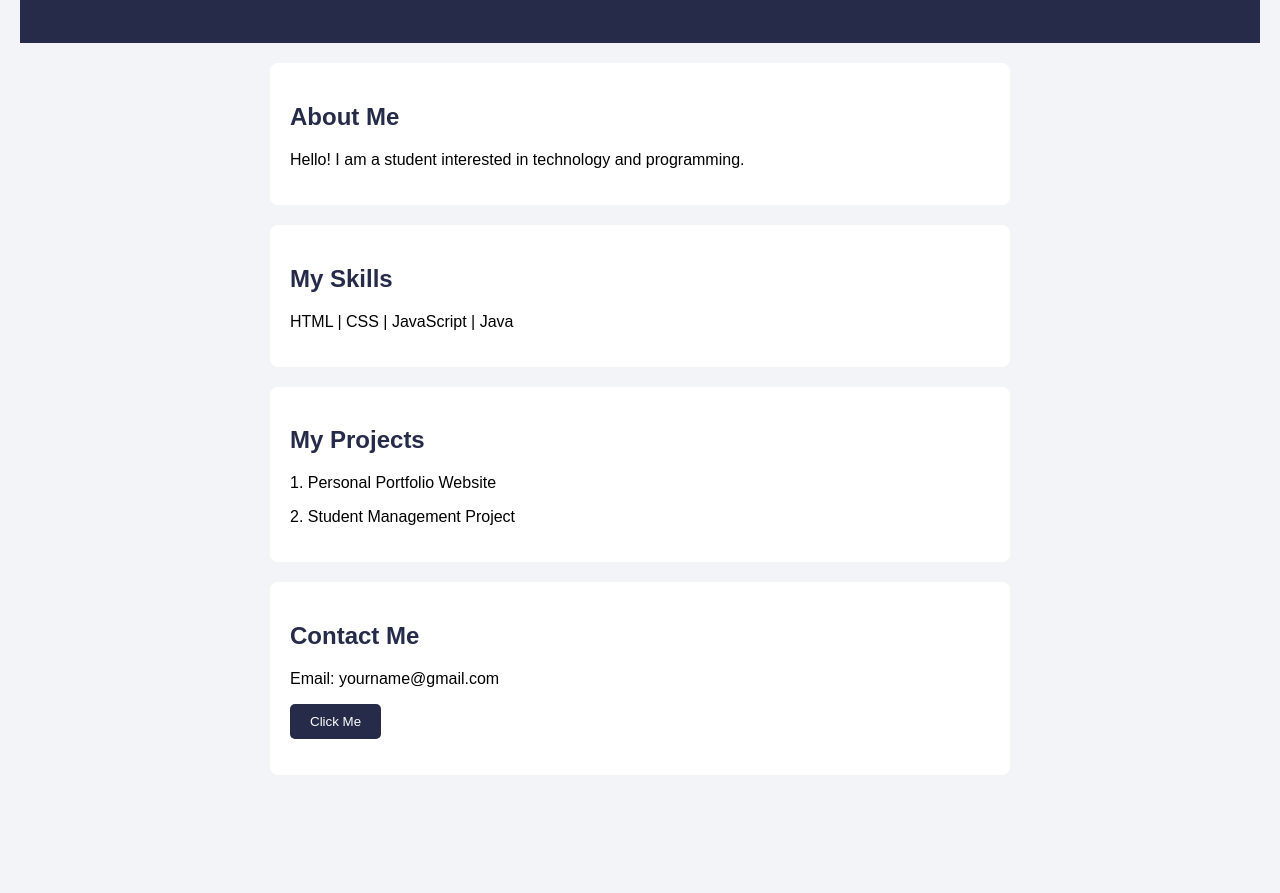
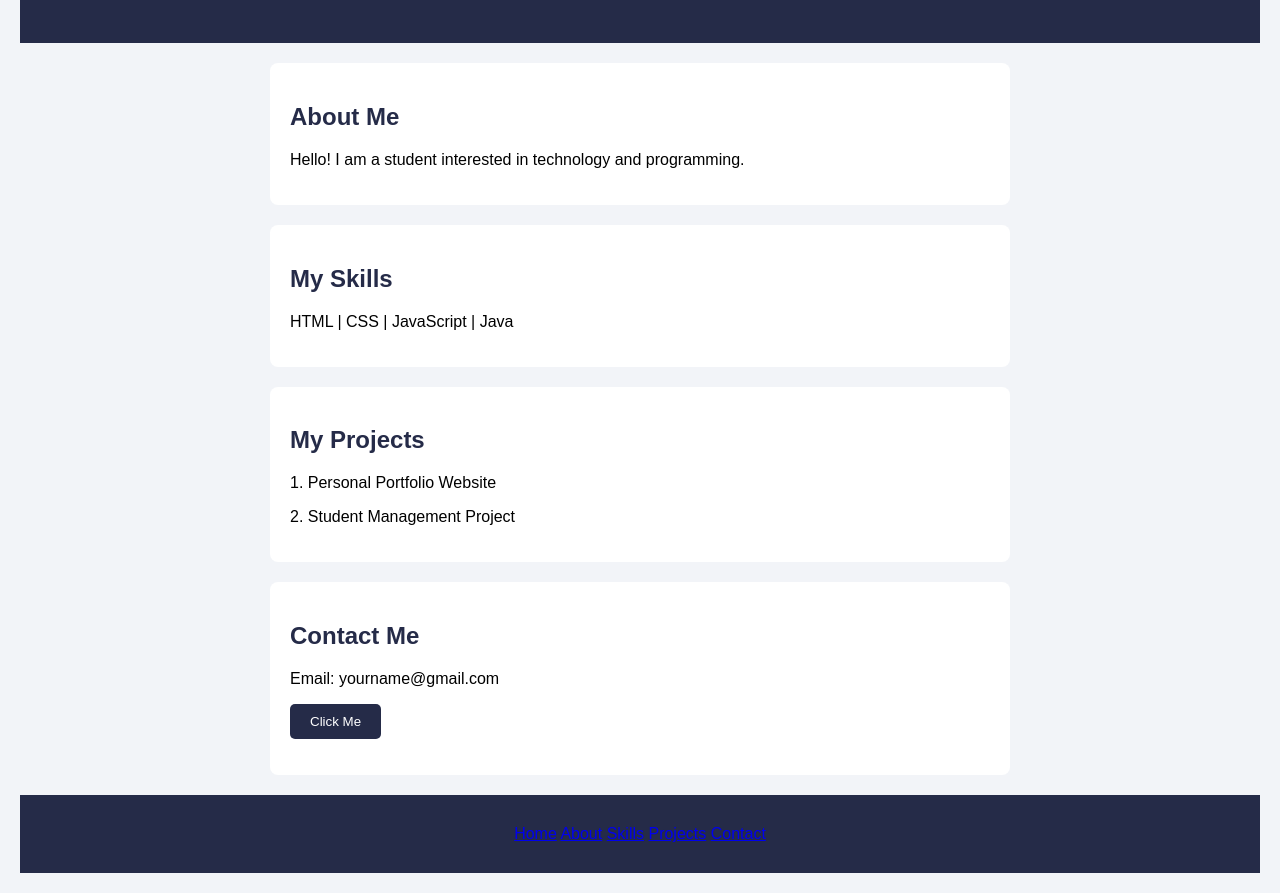
Before and after one commit to jar7is/GitHub-practical-test, a plain HTML site: page index.html in a window 1280 px wide. Shown: the part 151-1044 px from the top of the page. Before the commit the page ends 966 px from the top, so only its background shows below. Drawn offline with Linux system fonts and the light colour scheme.

Commit message:
Add header navigation to index.html
Added a header with navigation links to the index.html file.

```diff
--- a/index.html
+++ b/index.html
@@ -37,6 +37,14 @@
         <button onclick="showMessage()">Click Me</button>
         <p id="message"></p>
     </section>
-
+<header>
+   <nav>
+    <a href="#home">Home</a>
+    <a href="#about">About</a>
+    <a href="#skills">Skills</a>
+    <a href="#projects">Projects</a>
+    <a href="#contact">Contact</a>
+</nav>
+</header>
 </body>
 </html>
```
